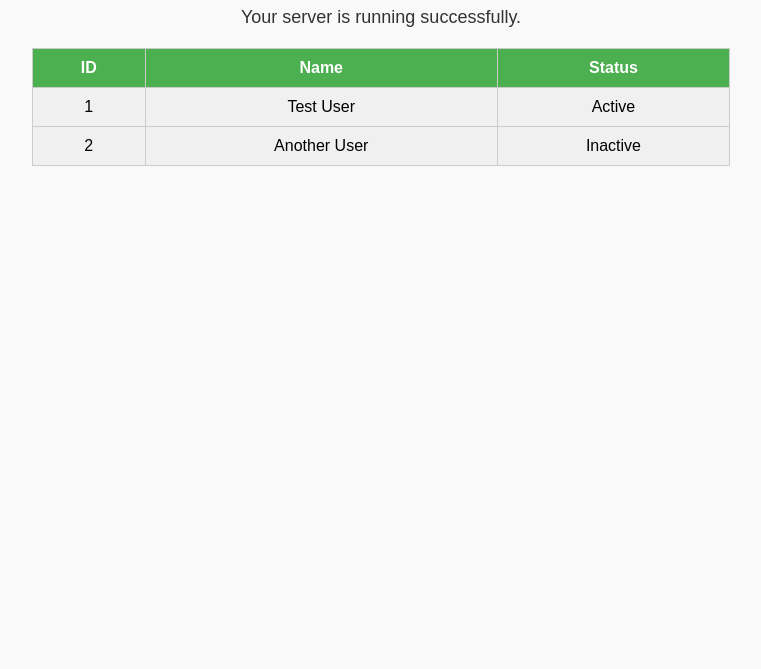
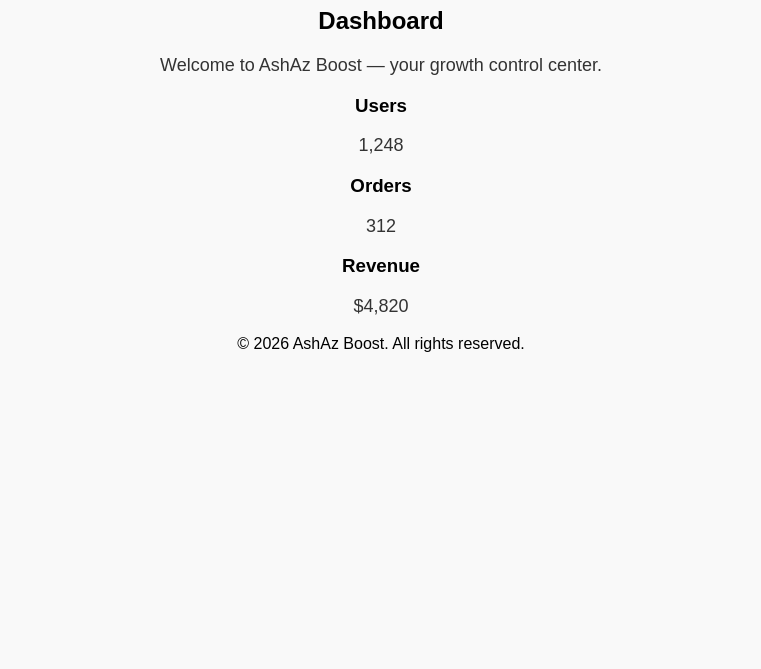
Before and after one commit to ashbelz123-droid/AshAz-Boost, a website: page public/index.html in a window 1280 px wide. Shown: the part 131-800 px from the top of the page, without its empty margins (259-1020 px from the left). Drawn offline with Linux system fonts and the light colour scheme.

Commit message:
Update index.html

```diff
--- a/public/index.html
+++ b/public/index.html
@@ -1,17 +1,42 @@
 <!DOCTYPE html>
-<html>
+<html lang="en">
 <head>
-  <title>Ash$Az.Boost Dashboard</title>
-  <link rel="stylesheet" href="style.css">
+  <meta charset="UTF-8" />
+  <meta name="viewport" content="width=device-width, initial-scale=1.0"/>
+  <title>AshAz Boost Dashboard</title>
+  <link rel="stylesheet" href="style.css" />
 </head>
 <body>
-  <h1>Welcome to Ash$Az.Boost!</h1>
-  <p>Your server is running successfully.</p>
 
-  <table>
-    <tr><th>ID</th><th>Name</th><th>Status</th></tr>
-    <tr><td>1</td><td>Test User</td><td>Active</td></tr>
-    <tr><td>2</td><td>Another User</td><td>Inactive</td></tr>
-  </table>
+  <header class="topbar">
+    <h1>AshAz<span>Boost</span></h1>
+  </header>
+
+  <main class="container">
+    <section class="card">
+      <h2>Dashboard</h2>
+      <p>Welcome to AshAz Boost — your growth control center.</p>
+    </section>
+
+    <section class="stats">
+      <div class="stat-box">
+        <h3>Users</h3>
+        <p>1,248</p>
+      </div>
+      <div class="stat-box">
+        <h3>Orders</h3>
+        <p>312</p>
+      </div>
+      <div class="stat-box">
+        <h3>Revenue</h3>
+        <p>$4,820</p>
+      </div>
+    </section>
+  </main>
+
+  <footer>
+    © 2026 AshAz Boost. All rights reserved.
+  </footer>
+
 </body>
 </html>
```
